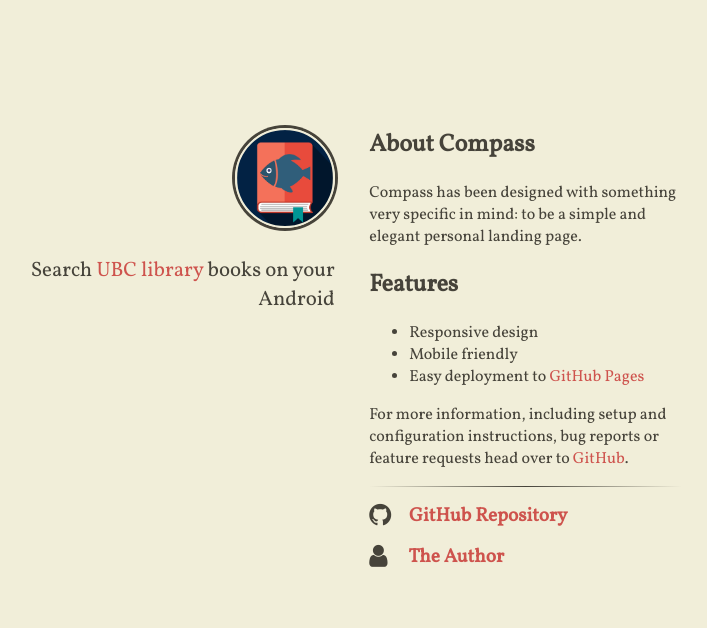
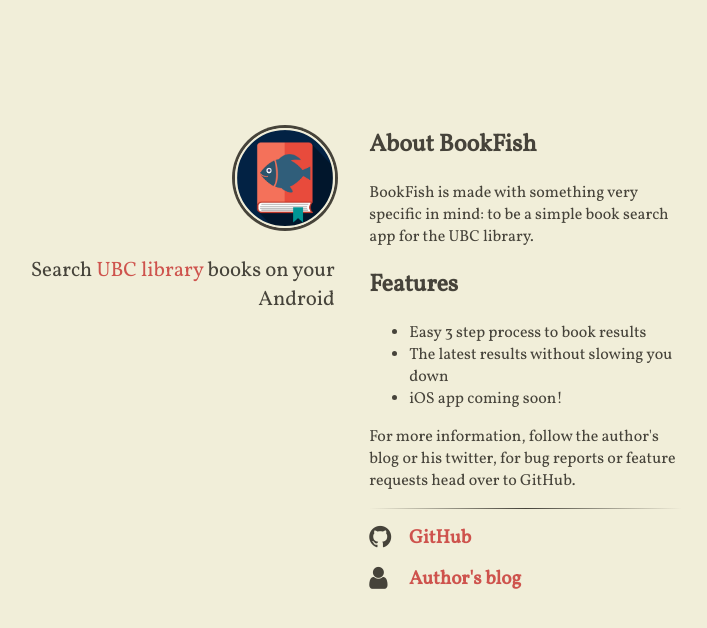
Before and after one commit to farezv/bookfish, a Jekyll site: the page built from index.html, in a window 1280 px wide. Shown: the top 628 px of the page, without its empty margins (298-1005 px from the left). Built offline with Jekyll 4.4.1, drawn with Linux system fonts in a browser that asks for light colours; nearby versions of some CDN libraries.

Commit message:
Updated with app info

```diff
--- a/_includes/content.html
+++ b/_includes/content.html
@@ -1,24 +1,24 @@
-<h2>About Compass</h2>
-<p>Compass has been designed with something very specific in mind: to be a simple and elegant personal landing page.</p>
+<h2>About BookFish</h2>
+<p>BookFish is made with something very specific in mind: to be a simple book search app for the UBC library.</p>
 
 <h2>Features</h2>
 <ul>
-  <li>Responsive design</li>
-  <li>Mobile friendly</li>
-  <li>Easy deployment to <a href="https://pages.github.com/">GitHub Pages</a></li>
+  <li>Easy 3 step process to book results </li>
+  <li>The latest results without slowing you down</li>
+  <li>iOS app coming soon!</li>
 </ul>
 
-<p>For more information, including setup and configuration instructions, bug reports or feature requests head over to <a href="https://github.com/excentris/compass">GitHub</a>.</p>
+<p>For more information, follow the author's blog or his twitter, for bug reports or feature requests head over to GitHub.</p>
 
 <hr />
 
 <ul class="fa-ul main-list">
   <li class="main-list-item">
     <span class="fa fa-github fa-lg main-list-item-icon"></span>
-    <a href="https://github.com/excentris/compass">GitHub Repository</a>
+    <a href="https://github.com/farezv/bookfish">GitHub</a>
   </li>
   <li class="main-list-item">
     <span class="fa fa-user fa-lg main-list-item-icon"></span>
-    <a href="http://excentris.net">The Author</a>
+    <a href="http://farez.ca">Author's blog</a>
   </li>
 </ul>
```
